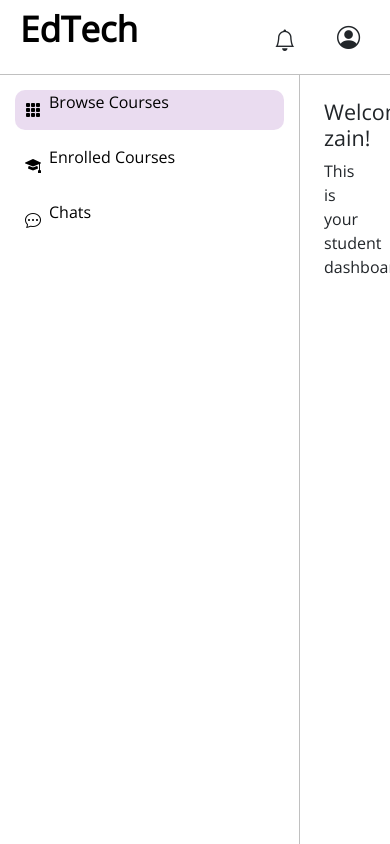
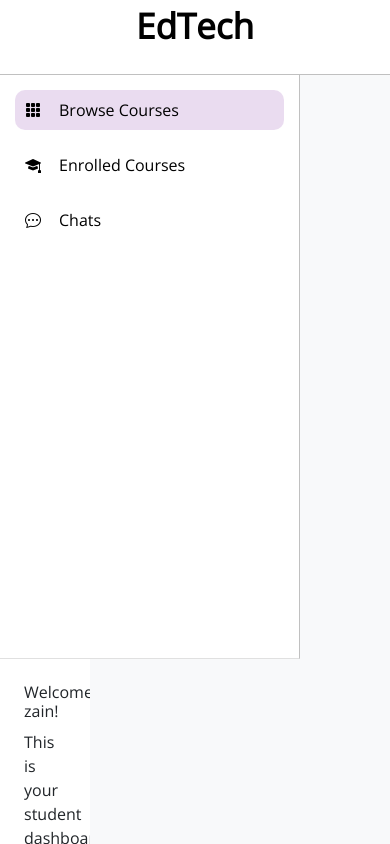
Before and after one commit to MahrZain/NASCON, a Django app: template mynascon/templates/student/dash.html in a window 390 px wide. Run offline with Django 5.2, Linux system fonts and the light colour scheme; the template is opened without the code that fills it: values that come from a table or form of the project are taken from there, others are empty; data comes from the database, SQL or seed files in the repository.

Commit message:
Enhance dashboard layout and styling; add responsive design features and base styles for improved user experience

```diff
--- a/mynascon/static/style.css
+++ b/mynascon/static/style.css
@@ -788,3 +788,129 @@
       gap: 10px;
     }
   }
+
+
+
+
+
+
+
+
+
+
+
+
+
+  /* Base styles */
+body {
+  font-family: 'Poppins', sans-serif;
+  background-color: #f8f9fa;
+  margin: 0;
+}
+
+.mainAppWrapper {
+  display: flex;
+  flex-direction: column;
+  min-height: 100vh;
+}
+
+.mainWebHeader {
+  display: flex;
+  justify-content: space-between;
+  align-items: center;
+  background: white;
+  padding: 15px 20px;
+  border-bottom: 1px solid #ddd;
+}
+
+.mainAppSideBar {
+  width: 240px;
+  background-color: #fff;
+  border-right: 1px solid #e0e0e0;
+  padding: 20px;
+}
+
+.mainAppBodyWrapper {
+  display: flex;
+  flex-grow: 1;
+}
+
+.mainAppBody {
+  flex-grow: 1;
+  padding: 20px;
+  background-color: #ffffff;
+}
+
+.mainAppWrapper .mainAppBodyWrapper .mainAppSideBar .OptionsList .ItemC .Item p{
+  margin-bottom: 0px !important;
+}
+
+/* Responsive Design */
+@media (max-width: 768px) {
+  .mainAppBodyWrapper {
+      flex-direction: column;
+  }
+
+  .mainAppSideBar {
+      width: 100%;
+      border-right: none;
+      border-bottom: 1px solid #e0e0e0;
+  }
+
+  .mainWebHeader {
+      flex-direction: column;
+      align-items: flex-start;
+  }
+
+  .RSide .List {
+      justify-content: flex-start !important;
+      gap: 10px;
+      margin-top: 10px;
+  }
+}
+
+@media (max-width: 500px) {
+  .mainAppBody {
+      padding: 15px;
+  }
+
+  .mainAppSideBar .Item {
+      flex-direction: row;
+      align-items: center;
+      gap: 10px;
+  }
+
+  .mainWebHeader {
+      padding: 10px 15px;
+  }
+
+  .mainAppSideBar p,
+  .mainAppBody h4 {
+      font-size: 16px;
+  }
+}
+
+@media (max-width: 300px) {
+  .mainWebHeader,
+  .mainAppSideBar,
+  .mainAppBody {
+      padding: 10px !important;
+  }
+
+  .mainAppSideBar p {
+      font-size: 14px;
+  }
+
+  .mainAppBody h4 {
+      font-size: 15px;
+  }
+
+  .btn,
+  .offcanvas-body .btn {
+      font-size: 14px;
+  }
+
+  .offcanvas-body p {
+      font-size: 14px;
+  }
+}
--- a/mynascon/templates/student/dash.html
+++ b/mynascon/templates/student/dash.html
@@ -18,6 +18,7 @@
     <!-- Custom CSS -->
     <link rel="stylesheet" href="{% static 'style.css' %}">
 </head>
+
 <body>
     <div class="root">
         <div class="mainAppWrapper">
```
